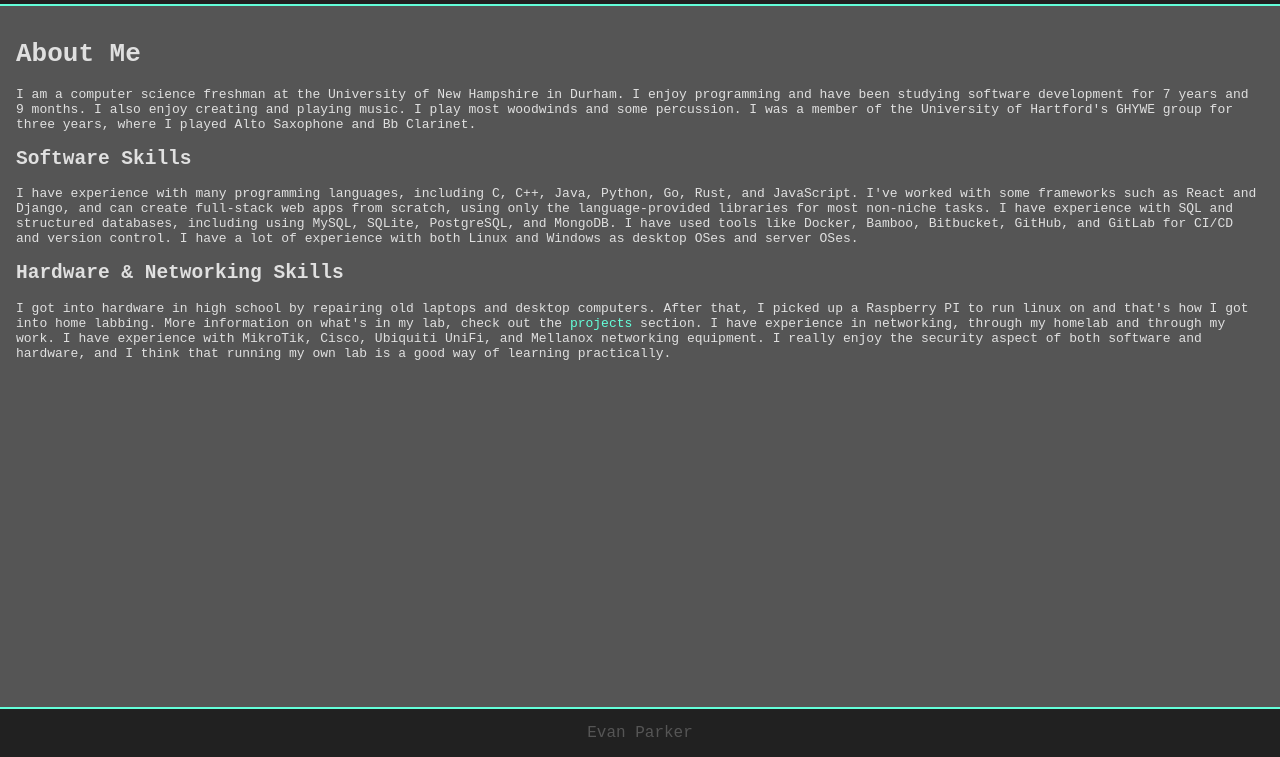
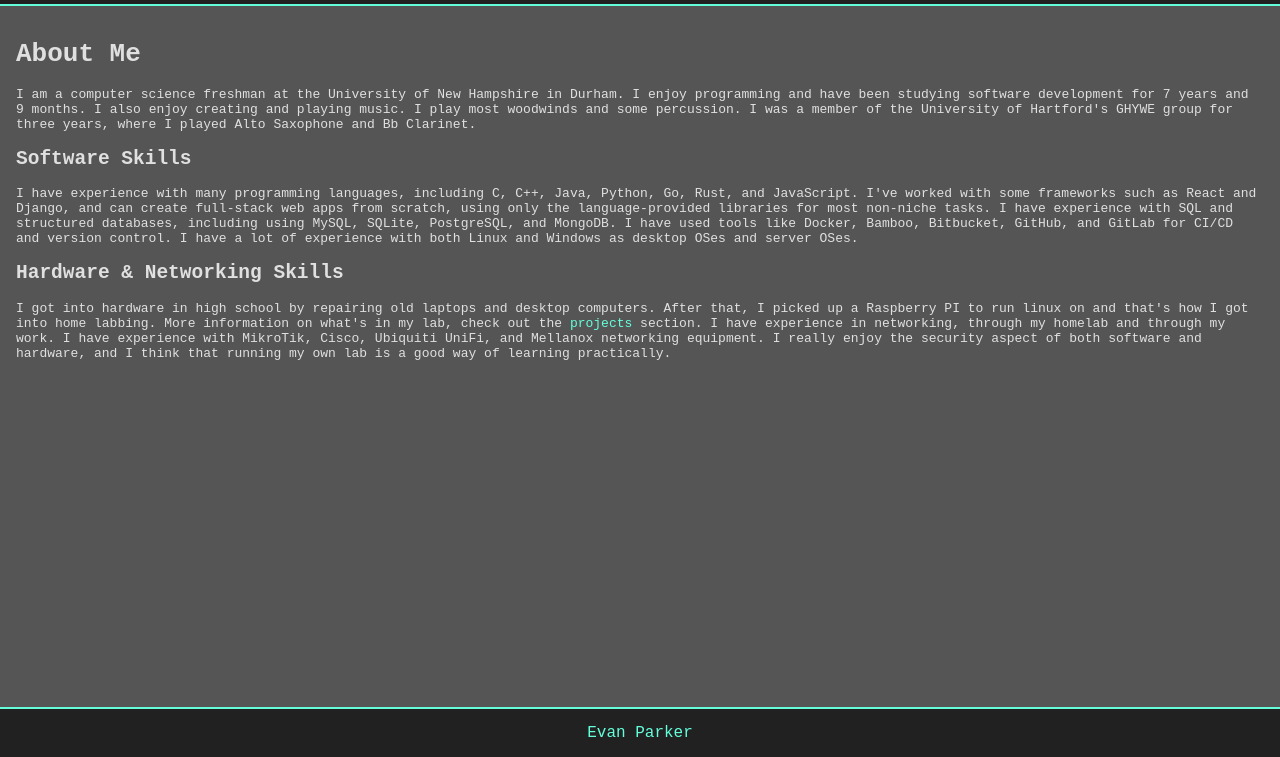
Before and after one commit to z46-dev/eparker, a plain HTML site: page index.html in a window 1280 px wide. Shown: the part 44-801 px from the top of the page. Drawn offline with Linux system fonts and the light colour scheme.

Commit message:
fix final issue

```diff
--- a/style.css
+++ b/style.css
@@ -108,7 +108,7 @@ table th, table td {
 
 footer {
     background-color: var(--primary-color);
-    color: var(--light-color);
+    color: var(--accent-color);
     font-size: 2vmin;
     display: flex;
     justify-content: center;
```
